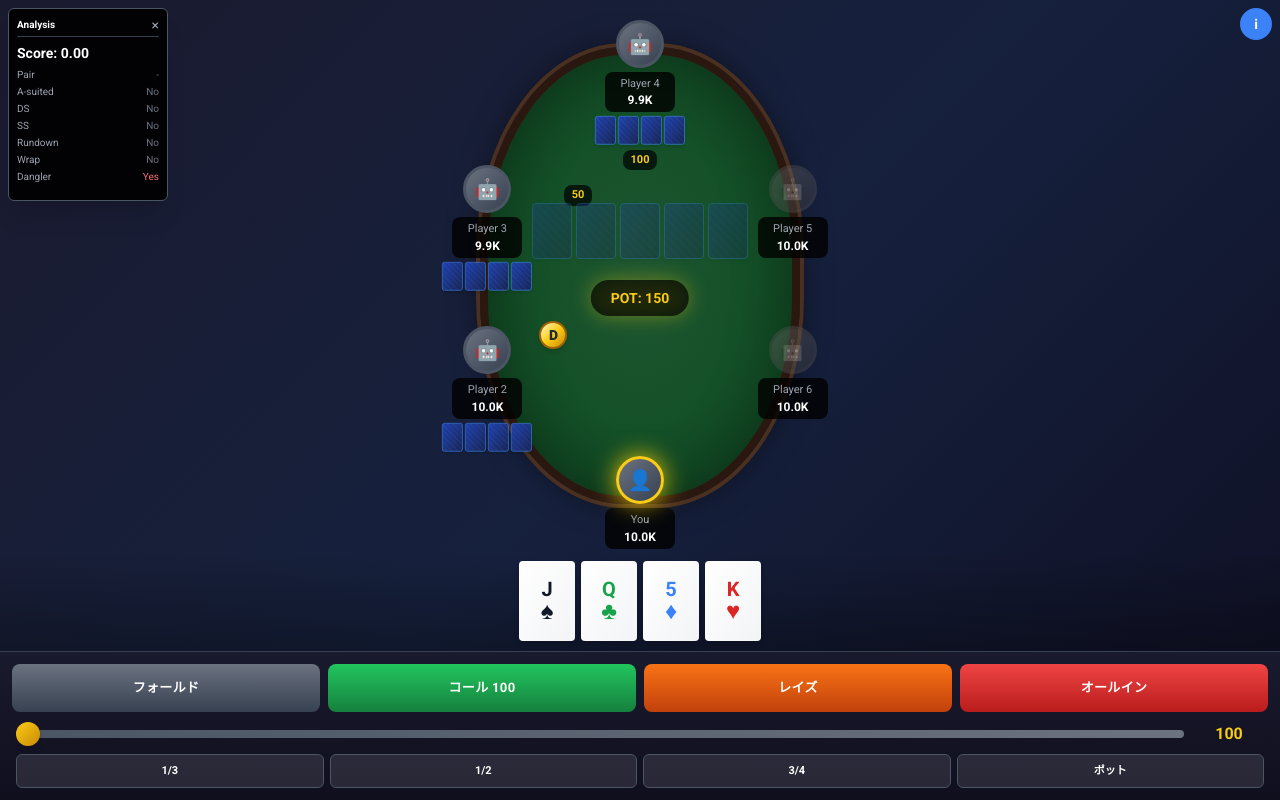
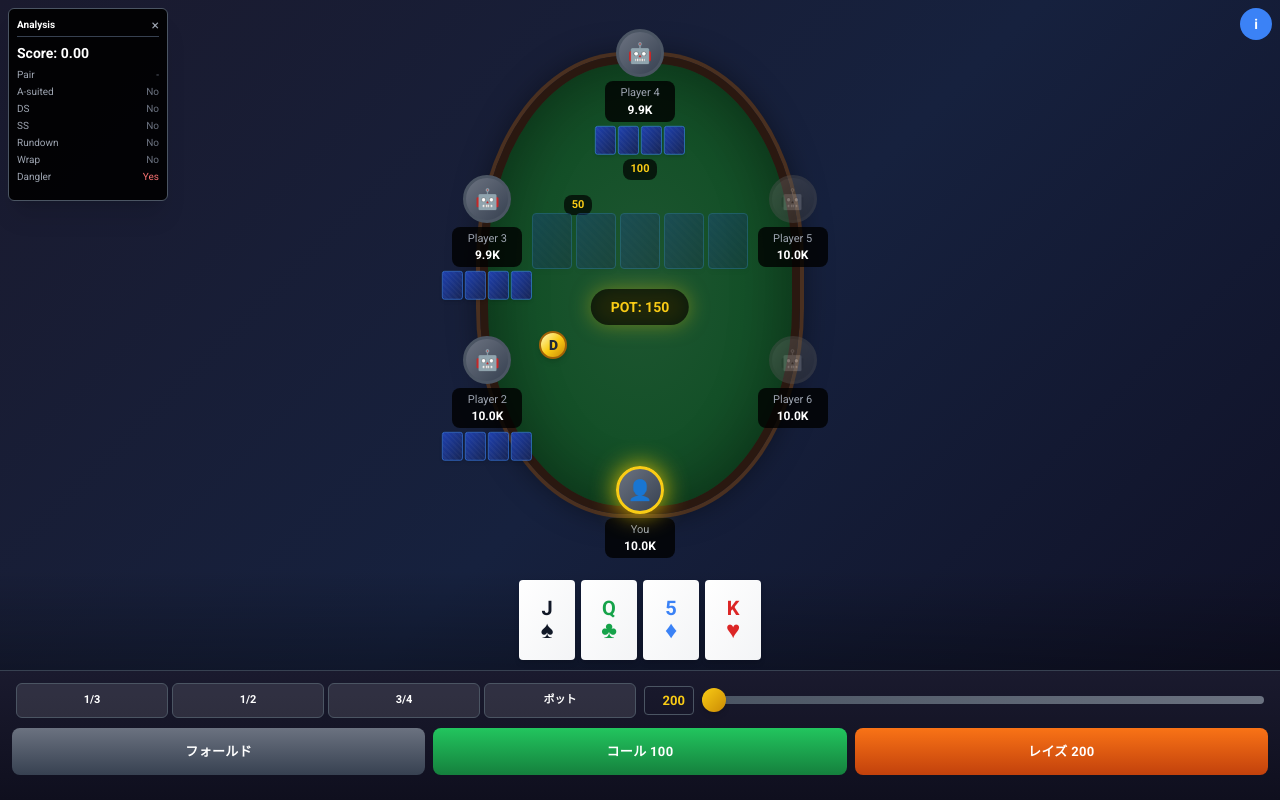
Before and after one commit to okihara/plo-game, a React (Vite) app: page / in a window 1280 px wide. Built offline with nearby package versions, Linux system fonts and the light colour scheme.

Commit message:
Enhance ActionPanel with bet slider reset on minRaise change and improved preset button functionality for better user interaction

```diff
--- a/src/components/ActionPanel.tsx
+++ b/src/components/ActionPanel.tsx
@@ -1,4 +1,4 @@
-import { useState, useCallback } from 'react';
+import { useState, useCallback, useEffect } from 'react';
 import { GameState, Action, getValidActions } from '../logic';
 
 interface ActionPanelProps {
@@ -29,6 +29,10 @@ export function ActionPanel({ state, onAction }: ActionPanelProps) {
 
   const [sliderValue, setSliderValue] = useState(minRaise);
 
+  useEffect(() => {
+    setSliderValue(minRaise);
+  }, [minRaise]);
+
   const handlePreset = useCallback((preset: number) => {
     const potSize = state.pot;
     const raiseAmount = Math.round(potSize * preset) + toCall;
@@ -50,8 +54,44 @@ export function ActionPanel({ state, onAction }: ActionPanelProps) {
 
   return (
     <div className="bg-gradient-to-b from-[#1a1a2e] to-[#0f0f1e] px-3 py-3 border-t border-gray-700 min-h-[130px]">
+      {/* Preset Buttons & Bet Slider */}
+      <div className={`flex items-center gap-2 px-1 mb-2.5 ${(!canRaise || !isMyTurn) ? 'opacity-40 pointer-events-none' : ''}`}>
+        <div className="w-1/2 flex gap-1">
+          {[
+            { label: '1/3', value: 0.33 },
+            { label: '1/2', value: 0.5 },
+            { label: '3/4', value: 0.75 },
+            { label: 'ポット', value: 1 },
+          ].map(({ label, value }) => (
+            <button
+              key={label}
+              onClick={() => handlePreset(value)}
+              disabled={!canRaise || !isMyTurn}
+              className="flex-1 py-2 px-1 border border-gray-600 rounded-md bg-white/10 text-white text-[11px] font-bold transition-all active:bg-yellow-500/30 active:border-yellow-400"
+            >
+              {label}
+            </button>
+          ))}
+        </div>
+        <div className="w-1/2 flex items-center gap-2">
+          <span className="text-yellow-400 font-bold text-[13px] min-w-[50px] text-right border border-gray-600 rounded px-2 py-1">
+            {formatChips(sliderValue)}
+          </span>
+          <input
+            type="range"
+            min={minRaise}
+            max={maxRaise}
+            value={sliderValue}
+            step={10}
+            onChange={(e) => setSliderValue(parseInt(e.target.value, 10))}
+            disabled={!canRaise || !isMyTurn}
+            className="flex-1 h-2 rounded bg-gradient-to-r from-gray-600 to-gray-500 appearance-none [&::-webkit-slider-thumb]:appearance-none [&::-webkit-slider-thumb]:w-6 [&::-webkit-slider-thumb]:h-6 [&::-webkit-slider-thumb]:rounded-full [&::-webkit-slider-thumb]:bg-gradient-to-br [&::-webkit-slider-thumb]:from-yellow-400 [&::-webkit-slider-thumb]:to-yellow-600 [&::-webkit-slider-thumb]:cursor-pointer [&::-webkit-slider-thumb]:shadow-md"
+          />
+        </div>
+      </div>
+
       {/* Action Buttons */}
-      <div className="grid grid-cols-4 gap-2 mb-2.5">
+      <div className="grid grid-cols-3 gap-2">
         <button
           onClick={() => handleAction('fold')}
           disabled={!isMyTurn}
@@ -75,51 +115,8 @@ export function ActionPanel({ state, onAction }: ActionPanelProps) {
           disabled={!canRaise || !isMyTurn}
           className="py-3.5 px-2 rounded-lg text-[13px] font-bold uppercase tracking-wide transition-all active:scale-95 disabled:opacity-40 disabled:cursor-not-allowed bg-gradient-to-b from-orange-500 to-orange-700 text-white"
         >
-          {state.currentBet === 0 ? 'ベット' : 'レイズ'}
+          {state.currentBet === 0 ? `ベット ${formatChips(sliderValue)}` : `レイズ ${formatChips(sliderValue)}`}
         </button>
-        <button
-          onClick={() => handleAction('allin')}
-          disabled={!isMyTurn}
-          className="py-3.5 px-2 rounded-lg text-[13px] font-bold uppercase tracking-wide transition-all active:scale-95 disabled:opacity-40 disabled:cursor-not-allowed bg-gradient-to-b from-red-500 to-red-700 text-white"
-        >
-          オールイン
-        </button>
-      </div>
-
-      {/* Bet Slider */}
-      <div className={`flex items-center gap-2.5 px-1 ${(!canRaise || !isMyTurn) ? 'opacity-40 pointer-events-none' : ''}`}>
-        <input
-          type="range"
-          min={minRaise}
-          max={maxRaise}
-          value={sliderValue}
-          step={10}
-          onChange={(e) => setSliderValue(parseInt(e.target.value, 10))}
-          disabled={!canRaise || !isMyTurn}
-          className="flex-1 h-2 rounded bg-gradient-to-r from-gray-600 to-gray-500 appearance-none [&::-webkit-slider-thumb]:appearance-none [&::-webkit-slider-thumb]:w-6 [&::-webkit-slider-thumb]:h-6 [&::-webkit-slider-thumb]:rounded-full [&::-webkit-slider-thumb]:bg-gradient-to-br [&::-webkit-slider-thumb]:from-yellow-400 [&::-webkit-slider-thumb]:to-yellow-600 [&::-webkit-slider-thumb]:cursor-pointer [&::-webkit-slider-thumb]:shadow-md"
-        />
-        <span className="min-w-[70px] text-center text-base font-bold text-yellow-400">
-          {formatChips(sliderValue)}
-        </span>
-      </div>
-
-      {/* Preset Buttons */}
-      <div className={`flex gap-1.5 mt-2 px-1 ${(!canRaise || !isMyTurn) ? 'opacity-40 pointer-events-none' : ''}`}>
-        {[
-          { label: '1/3', value: 0.33 },
-          { label: '1/2', value: 0.5 },
-          { label: '3/4', value: 0.75 },
-          { label: 'ポット', value: 1 },
-        ].map(({ label, value }) => (
-          <button
-            key={label}
-            onClick={() => handlePreset(value)}
-            disabled={!canRaise || !isMyTurn}
-            className="flex-1 py-2 px-1 border border-gray-600 rounded-md bg-white/10 text-white text-[11px] font-bold transition-all active:bg-yellow-500/30 active:border-yellow-400"
-          >
-            {label}
-          </button>
-        ))}
       </div>
     </div>
   );
```
